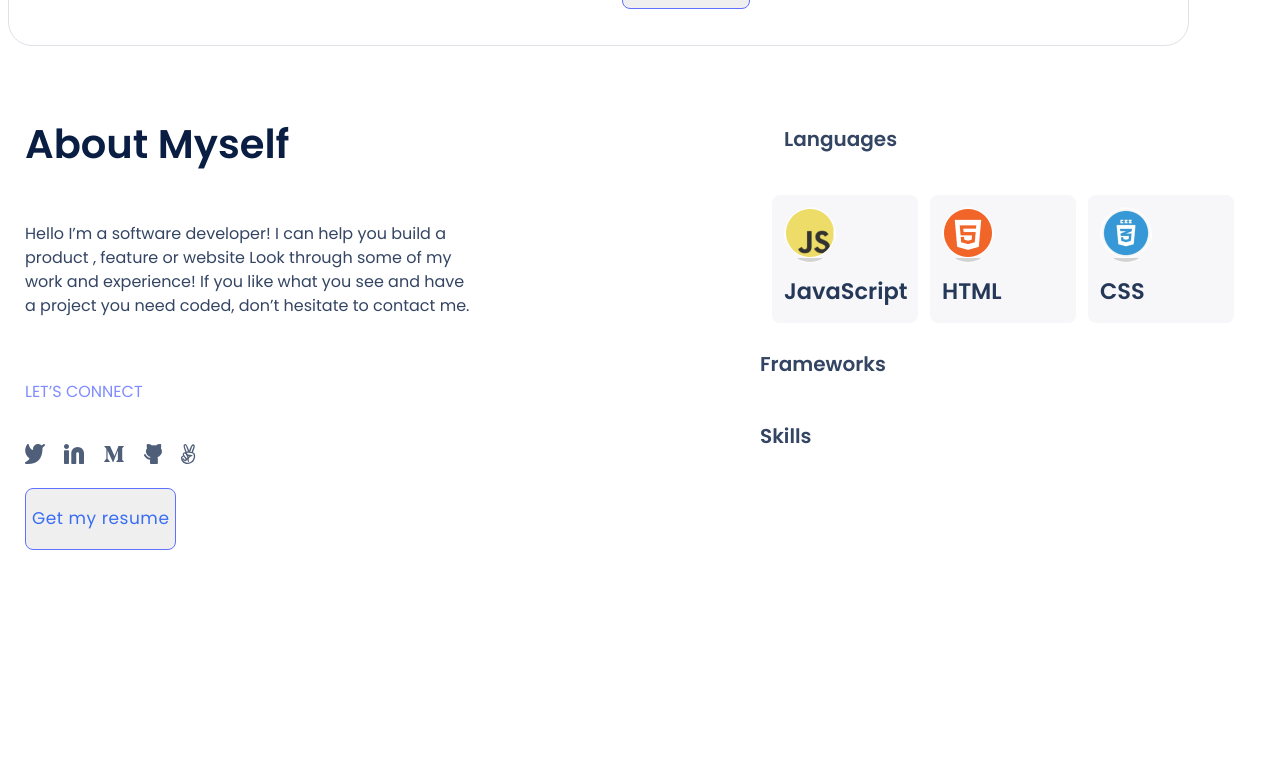
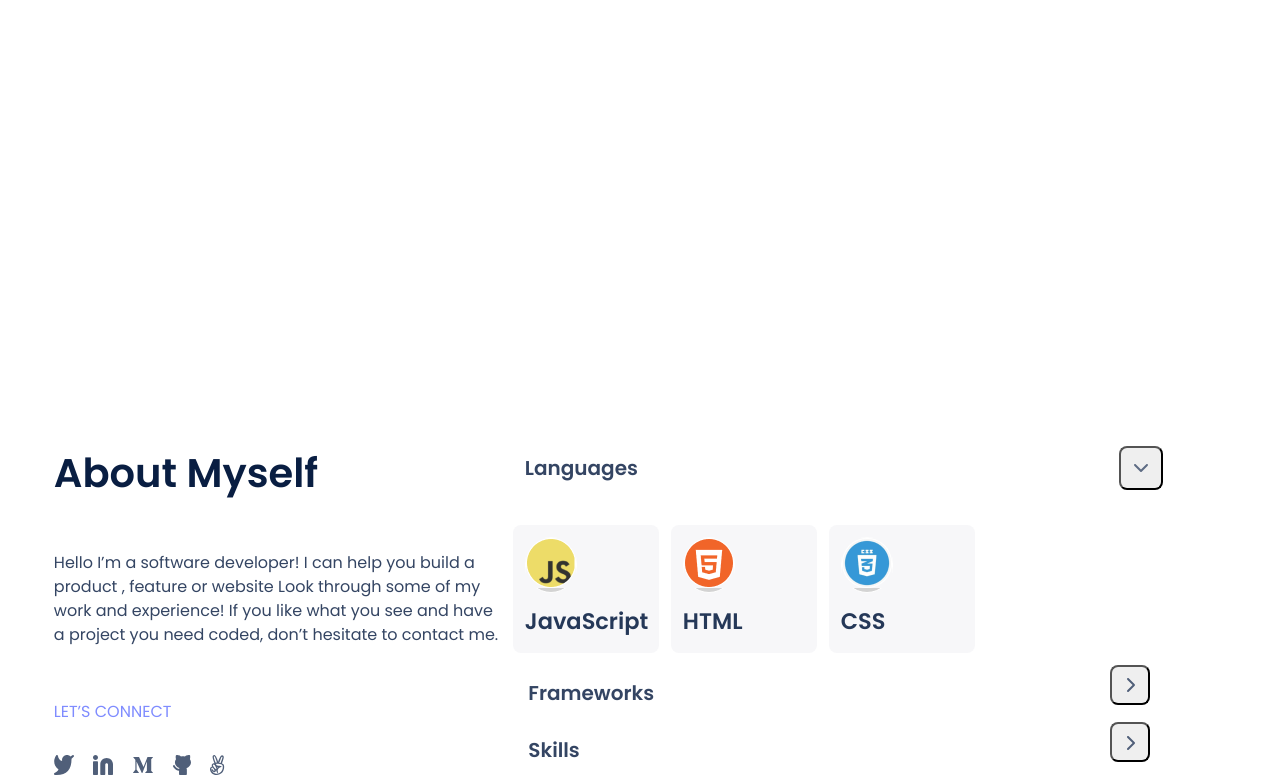
Before and after one commit to Minhal-Ahmed/Portfolio, a plain HTML site: page index.html in a window 1280 px wide. Shown: the part 3318-4100 px from the top of the page. Drawn offline with Linux system fonts and the light colour scheme.

Commit message:
Buttons Modified

```diff
--- a/index.html
+++ b/index.html
@@ -208,9 +208,6 @@
 <button class="b2">
     <p class="see2">See project</p>
 </button>
-<div class="cursor">
-    <img src="hand-cursor 1.png">
-</div>
 </div>
 
 </div>
@@ -342,28 +339,35 @@
 
 <div class="frame8">
     <h1 class="l">Frameworks</h1>
-    <button class="B3">
+    <button class="B4">
         <div class="arr1">
             <svg xmlns="http://www.w3.org/2000/svg" width="24" height="24" viewBox="0 0 24 24" fill="none">
                 <path fill-rule="evenodd" clip-rule="evenodd" d="M9.29289 5.29289C9.68342 4.90237 10.3166 4.90237 10.7071 5.29289L16.7071 11.2929C17.0976 11.6834 17.0976 12.3166 16.7071 12.7071L10.7071 18.7071C10.3166 19.0976 9.68342 19.0976 9.29289 18.7071C8.90237 18.3166 8.90237 17.6834 9.29289 17.2929L14.5858 12L9.29289 6.70711C8.90237 6.31658 8.90237 5.68342 9.29289 5.29289Z" fill="#505F79"/>
-              </svg>
+            </svg>
         </div>
 </button>
 </div>
 
 <div class="frame8">
     <h1 class="l">Skills</h1>
-    <button class="B3">
+    <button class="B4">
         <div class="arr1">
             <svg xmlns="http://www.w3.org/2000/svg" width="24" height="24" viewBox="0 0 24 24" fill="none">
                 <path fill-rule="evenodd" clip-rule="evenodd" d="M9.29289 5.29289C9.68342 4.90237 10.3166 4.90237 10.7071 5.29289L16.7071 11.2929C17.0976 11.6834 17.0976 12.3166 16.7071 12.7071L10.7071 18.7071C10.3166 19.0976 9.68342 19.0976 9.29289 18.7071C8.90237 18.3166 8.90237 17.6834 9.29289 17.2929L14.5858 12L9.29289 6.70711C8.90237 6.31658 8.90237 5.68342 9.29289 5.29289Z" fill="#505F79"/>
-              </svg>
+            </svg>
         </div>
 </button>
 </div>
 
 </section>
-    </section>
+
+<section class="form">
+    <svg xmlns="http://www.w3.org/2000/svg" width="1440" height="846" viewBox="0 0 1440 846" fill="none">
+        <path d="M0 846H1440V0H146C65.3664 0 0 65.3665 0 146V846Z" fill="#6070FF"/>
+      </svg>
+</section>
+
+</section>
 </section>
 </body>
 </html>
--- a/style.css
+++ b/style.css
@@ -95,7 +95,7 @@ gap: 10px;
         justify-content: center;
         width: 55%;
         align-items: center;
-        height: 150px;
+        height: 100px;
         padding: 289px 260px;
         flex-shrink: 0;
     }
@@ -519,21 +519,20 @@ letter-spacing: 0.51px;
 background-image: url(about\ myself\ -\ background-\ shape-\ desktop.png);
 display: inline-flex;
 width: 1440px;
-height: 924px;
+height: 100px;
+padding-top: 30%;
 flex-shrink: 0;
 fill: var(--neutrals-n-0, #FFF);
 
 }
 
 .LeftBlock9{
-justify-content: left;
-justify-items: left;
-padding-right:20%;
 
 display: inline-flex;
 flex-direction: column;
 align-items: flex-start;
-gap: 24px;
+gap: 15px;
+
 }
 
 .me{
@@ -587,6 +586,8 @@ gap: 24px;
 }
 
 .rightblock{
+
+padding-right: 18%;
     display: flex;
     flex-direction: column;
     align-items: flex-start;
@@ -666,7 +667,18 @@ gap: 12px;
 }
 
 .frame8{
+    padding-left: 4%;
     display: inline-flex;
     width: 684px;
     height: 72px;
 }
+
+.B4{
+    display: inline-flex;
+    padding-top: 1%;
+    padding-bottom: 0%;
+    width: 40px;
+    height: 40px;
+    align-items: flex-start;
+    border-radius: 8px;
+}
```
Also changed, not shown: contact form- background-shape-desktop.png (added).
